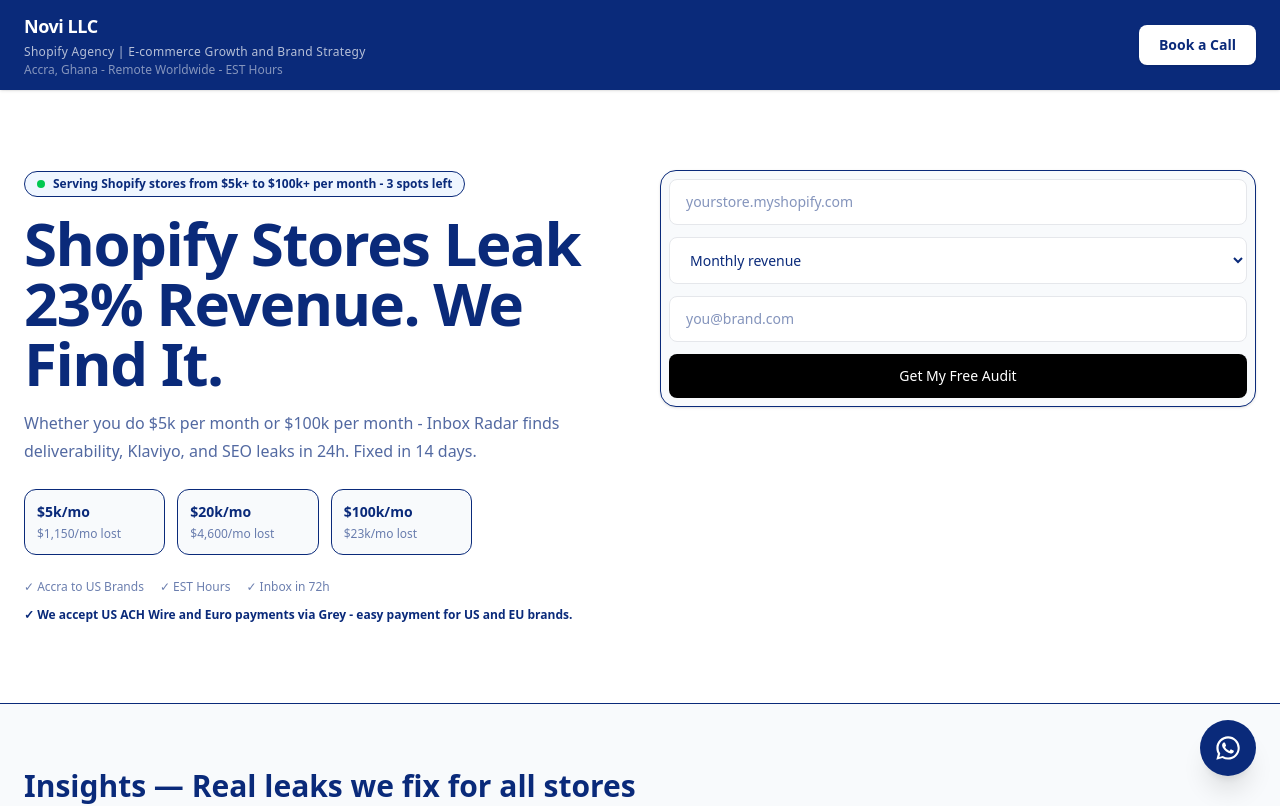
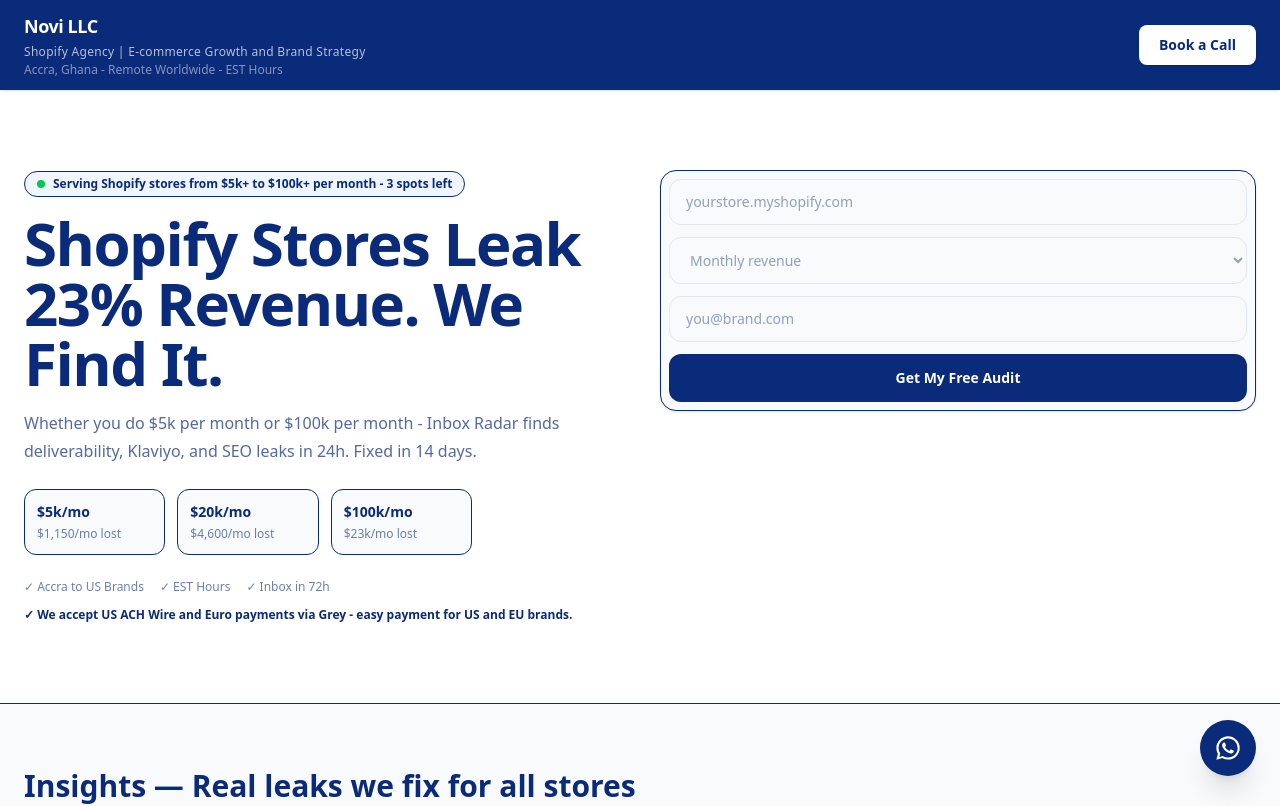
Before and after one commit to NOVI-I6699-cmd/portfolio-starter-kit, a Next.js app: page / in a window 1280 px wide. Shown: the top 806 px of the page. Built offline with nearby package versions, Linux system fonts and the light colour scheme.

Commit message:
Update AuditForm.tsx

```diff
--- a/app/components/AuditForm.tsx
+++ b/app/components/AuditForm.tsx
@@ -3,7 +3,7 @@ import { useState } from "react";
 
 export default function AuditForm() {
   const [store, setStore] = useState("");
-  const [revenue, setRevenue] = useState(""); // <-- THIS is what was missing, makes it show "Monthly revenue"
+  const [revenue, setRevenue] = useState("");
   const [email, setEmail] = useState("");
   const [loading, setLoading] = useState(false);
 
@@ -24,6 +24,9 @@ export default function AuditForm() {
     setLoading(false);
   };
 
+  // One shared style so all 3 match perfectly
+  const inputStyle = "w-full bg-slate-50 border border-slate-200 rounded-xl px-4 py-3 text-sm text-[#0A2A7A] placeholder:text-slate-400 focus:outline-none focus:ring-2 focus:ring-[#0A2A7A]/10 focus:border-[#0A2A7A]/20";
+
   return (
     <form onSubmit={handleSubmit} className="flex flex-col gap-3">
       <input
@@ -31,14 +34,14 @@ export default function AuditForm() {
         onChange={(e) => setStore(e.target.value)}
         placeholder="yourstore.myshopify.com"
         required
-        className="w-full border border-gray-200 rounded-lg px-4 py-3 bg-white text-sm"
+        className={inputStyle}
       />
 
       <select
         value={revenue}
         onChange={(e) => setRevenue(e.target.value)}
         required
-        className="w-full border border-gray-200 rounded-lg px-4 py-3 bg-white text-sm"
+        className={`${inputStyle} ${revenue === "" ? "text-slate-400" : "text-[#0A2A7A]"}`}
       >
         <option value="" disabled hidden>Monthly revenue</option>
         <option value="$5k/mo">$5k/mo — Starting</option>
@@ -53,10 +56,10 @@ export default function AuditForm() {
         placeholder="you@brand.com"
         type="email"
         required
-        className="w-full border border-gray-200 rounded-lg px-4 py-3 bg-white text-sm"
+        className={inputStyle}
       />
 
-      <button disabled={loading} className="bg-black text-white rounded-lg py-3 text-sm">
+      <button disabled={loading} className="bg-[#0A2A7A] text-white rounded-xl py-3.5 text-sm font-bold hover:bg-[#0A2A7A]/90 transition">
         {loading ? "Sending..." : "Get My Free Audit"}
       </button>
     </form>
```
